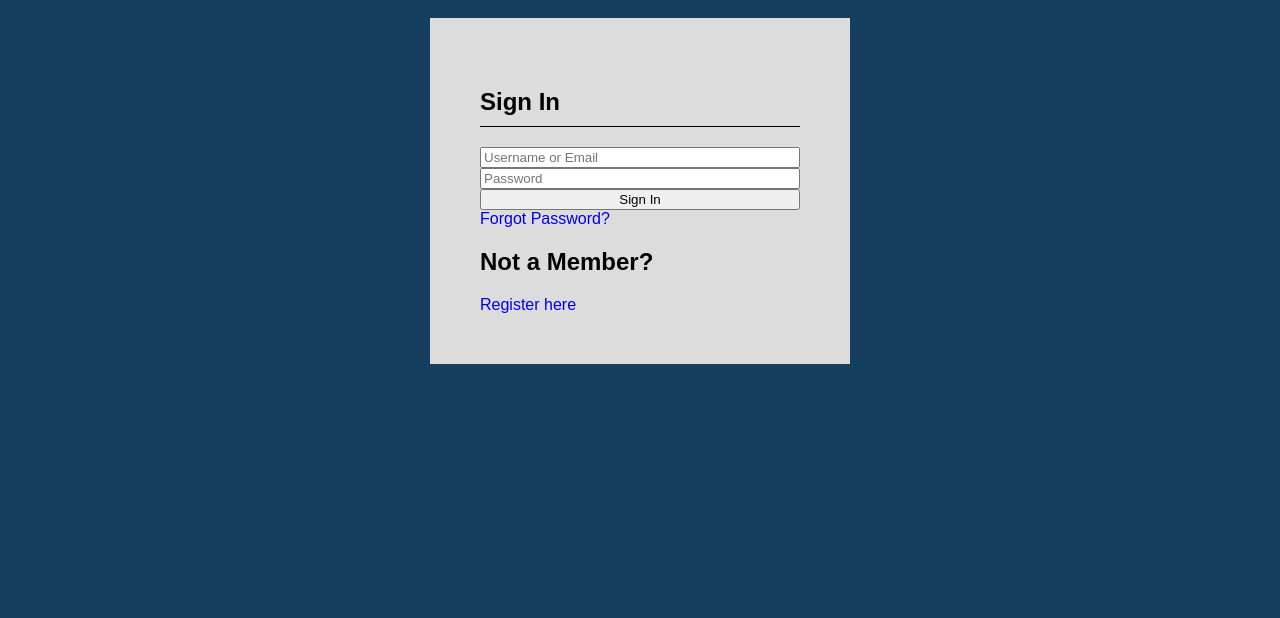
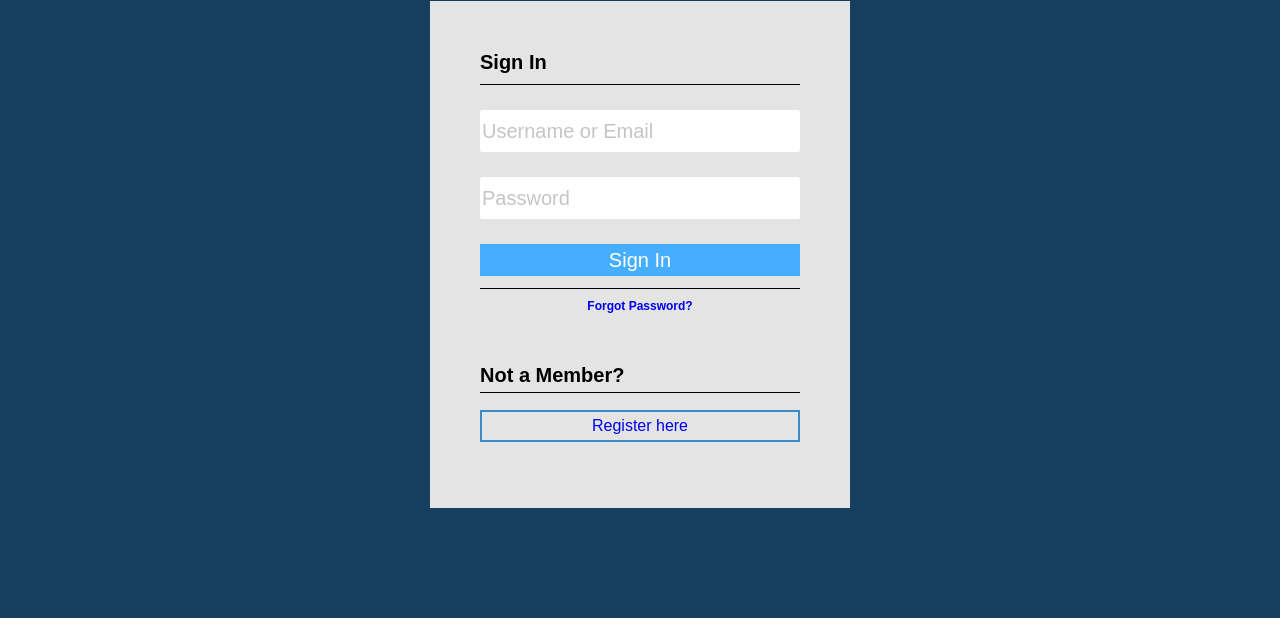
Before and after one commit to SSarcos115/aquarium-builder, a plain HTML site: page Log-in.html in a window 1280 px wide. Shown: the part 182-800 px from the top of the page. Drawn offline with Linux system fonts and the light colour scheme; a web font is replaced by a local one.

Commit message:
Finish HTML & CSS for login page

```diff
--- a/Log-in.html
+++ b/Log-in.html
@@ -49,15 +49,19 @@
             <div class="login_or_create_options">
                 <div class="login_fields">
                     <h2>Sign In</h2>
-                    <input type="text" placeholder="Username or Email" name="username" required>
-                    <input type="text" placeholder="Password" name="password"
+                    <input type="text" placeholder="Username or Email" name="username" maxlength="75" required>
+                    <input type="text" placeholder="Password" name="password" maxlength="75"
                     required>
-                    <button type="submit">Sign In</button>
+                    <a href="#" class="submit_btn" role="button">Sign In</a>
+                </div>
+                <div class="forgot_password_wrapper">
                     <a href="#" class="forgot_password">Forgot Password?</a>
                 </div>
                 <div class="register_wrapper">
                     <h2>Not a Member?</h2>
-                    <a href="#" class="register_action">Register here</a>
+                    <p>
+                        <a href="#" class="register_action">Register here</a>
+                    </p>
                 </div>
             </div>
         </div>
--- a/styles.css
+++ b/styles.css
@@ -677,12 +677,6 @@ footer a:hover {
     line-height: 28px;
 }
 
-.footer_column-2 {
-}
-
-.footer_column-3 {
-}
-
 
 .footer_copyright {
     text-align: center;
@@ -697,18 +691,16 @@ footer a:hover {
 .login_wrapper {
     margin: 0;
     height: 600px;
-    background-color: var(--login_background);
 }
 
 .account_header {
     color: white;
     text-align: center;
-    margin-top: 50px;
     font-size: 2.5rem;
 }
 
 .login_content {
-    background-color: gainsboro;
+    background-color: rgb(228, 228, 228);
     width: 25%;
     margin: auto;
     padding: 50px;
@@ -720,18 +712,101 @@ footer a:hover {
 .login_fields {
     display: flex;
     flex-direction: column;
+    gap: 25px;
+    border-bottom: 1px solid black;
+    padding-bottom: 12px;
 }
 
 .login_fields > h2 {
     border-bottom: 1px solid black;
     padding-bottom: 10px;
+    margin: 0;
+    font-size: 1.25rem;
+}
+
+.login_fields > input {
+    height: 40px;
+    font-size: 1.25rem;
+}
+
+.login_fields > input:hover {
+    outline: 1px solid var(--second);
+}
+
+input[type=text] {
+    border: none;
+    border-radius: 2.5px;
+}
+
+input::placeholder {
+    color: rgb(197, 197, 197);
+    font-size: 1.25rem;
+    line-height: normal;
+}
+
+
+.login_fields > .submit_btn {
+   background-color: #46aefe;
+   color: rgb(255, 255, 255);
+   height: 27px;
+   text-align: center;
+   padding-top: 5px;
+   font-size: 1.25rem;
+}
+
+.login_fields > .submit_btn:hover {
+    background-color: #388ac9;
+}
+
+
+.forgot_password_wrapper {
+    margin-top: 7px;
+    text-align: center;
 }
 
 .forgot_password {
+    font-size: .75rem;
+    font-weight: 600;
+}
+
+.forgot_password:hover {
+    text-decoration: underline;
+}
+
+.forgot_password:visited {
+    color: #388ac9;
 }
 
 .register_wrapper {
+    margin-top: 50px;
+}
+
+.register_wrapper > h2 {
+    border-bottom: 1px solid black;
+    padding-bottom: 5px;
+    font-size: 1.25rem;
+}
+
+.register_wrapper > p {
+    text-align: center;
+    border: 2px solid #388ac9;
+    box-sizing: border-box;
 }
 
 .register_action {
+    width: 100%;
+    display: block;
+    box-sizing: border-box;
+    padding: 5px;
 }
+
+.register_action:visited {
+    color: #388ac9;
+}
+
+.register_action:hover {
+    background-color: #388ac9;
+    color: white;
+    transition: .1s;
+    transition-property: #388ac9;
+}
```
